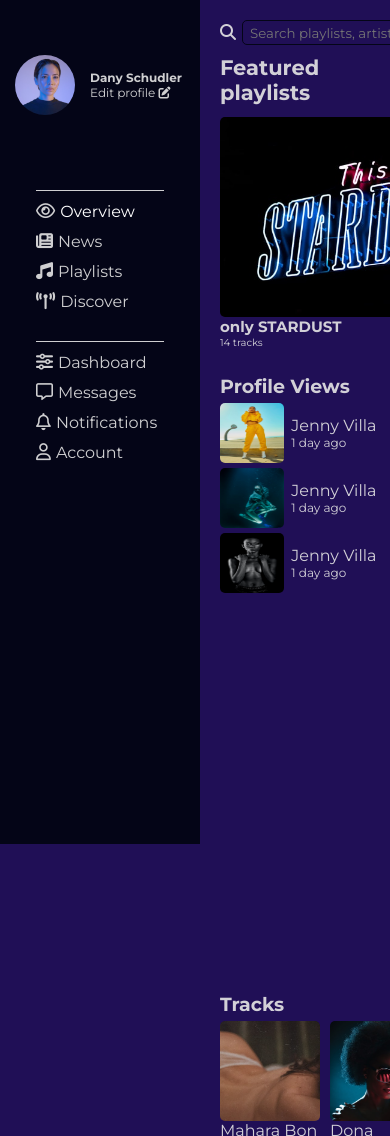
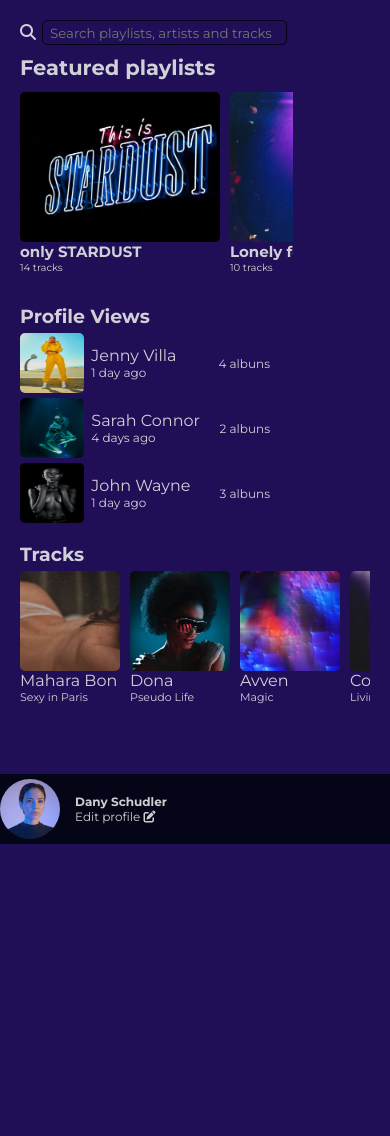
Before and after one commit to euheber/devChallenge-music, a plain HTML site: page index.html in a window 390 px wide. Shown: the top 1136 px of the page. After the commit the page ends 844 px from the top, so only its background shows below. Drawn offline with Linux system fonts and the light colour scheme.

Commit message:
first mobile version

```diff
--- a/index.html
+++ b/index.html
@@ -18,36 +18,7 @@
     <title>Music Challenge</title>
   </head>
   <body>
-    <aside id="aside-menu">
-      <section id="profile-section">
-        <div id="img-container">
-          <img src="assets/profile.jpg" alt="" />
-        </div>
 
-        <div id="edit-container">
-          <p>Dany Schudler</p>
-          <span>Edit profile <i class="fa-solid fa-pen-to-square"></i></span>
-        </div>
-      </section>
-
-      <section class="list-items-menu">
-        <ul>
-          <li id="active"><i class="fa-regular fa-eye"></i>Overview</li>
-          <li><i class="fa-solid fa-newspaper"></i>News</li>
-          <li><i class="fa-solid fa-music"></i>Playlists</li>
-          <li><i class="fa-solid fa-tower-broadcast"></i>Discover</li>
-        </ul>
-      </section>
-
-      <section class="list-items-menu">
-        <ul>
-          <li><i class="fa-solid fa-sliders"></i>Dashboard</li>
-          <li><i class="fa-regular fa-message"></i>Messages</li>
-          <li><i class="fa-regular fa-bell"></i>Notifications</li>
-          <li><i class="fa-regular fa-user"></i>Account</li>
-        </ul>
-      </section>
-    </aside>
 <main>
       <section>
         <div id="search-box">
@@ -147,11 +118,11 @@
 
               <div class="profile-info">
                   <div>
-                    <p>Jenny Villa</p>
-                    <span>1 day ago</span>
+                    <p>Sarah Connor</p>
+                    <span>4 days ago</span>
                   </div>
                   <div>
-                    <span>4 albuns</span>
+                    <span>2 albuns</span>
                   </div>
 
 
@@ -166,11 +137,11 @@
 
               <div class="profile-info">
                   <div>
-                    <p>Jenny Villa</p>
+                    <p>John Wayne</p>
                     <span>1 day ago</span>
                   </div>
                   <div>
-                    <span>4 albuns</span>
+                    <span>3 albuns</span>
                   </div>
 
 
@@ -232,6 +203,37 @@
           </div>
         </div>
       </main>
+
+      <aside id="aside-menu">
+        <section id="profile-section">
+          <div id="img-container">
+            <img src="assets/profile.jpg" alt="" />
+          </div>
+
+          <div id="edit-container">
+            <p>Dany Schudler</p>
+            <span>Edit profile <i class="fa-solid fa-pen-to-square"></i></span>
+          </div>
+        </section>
+
+        <section class="list-items-menu">
+          <ul>
+            <li id="active"><i class="fa-regular fa-eye"></i>Overview</li>
+            <li><i class="fa-solid fa-newspaper"></i>News</li>
+            <li><i class="fa-solid fa-music"></i>Playlists</li>
+            <li><i class="fa-solid fa-tower-broadcast"></i>Discover</li>
+          </ul>
+        </section>
+
+        <section class="list-items-menu">
+          <ul>
+            <li><i class="fa-solid fa-sliders"></i>Dashboard</li>
+            <li><i class="fa-regular fa-message"></i>Messages</li>
+            <li><i class="fa-regular fa-bell"></i>Notifications</li>
+            <li><i class="fa-regular fa-user"></i>Account</li>
+          </ul>
+        </section>
+      </aside>
     <script src="script/script.js"></script>
   </body>
 </html>
--- a/styles/style.css
+++ b/styles/style.css
@@ -251,6 +251,7 @@ main {
   overflow-x: auto;
   width: 35rem;
   padding-bottom: 1.1rem;
+  margin-bottom: 1.1rem;
 }
 
 .track-img {
@@ -275,16 +276,68 @@ main {
 
 /*bottom content*/
 
-@media (max-width: 768px) {
-  main {
-    overflow-y: auto !important;
+@media (max-width: 1024px) {
+ body{
+   overflow-x: hidden;
+ }
+  #bottom-content {
+    margin-top: 2.1rem;
+    display: flex;
+    gap: 15rem;
   }
-  #bottom-content {
-    display: flex;
+
+  #featured-playlist {
+    width: 80vw;
+    padding-right: 3rem;
+  }
+
+  .playlists {
+    width: 20rem;
+    height: 15rem;
+}
+
+.playlists img{
+  width: 100%;
+  height: 100%;
+}
+}
+
+@media (max-width: 768px){
+  #featured-playlist{
+    width: 70vw;
+  }
+
+  #bottom-content{
+    flex-direction: column;
+    gap: 2rem;
+  }
+}
+
+@media(max-width: 540px){
+
+  main{
+    margin: 0;
+    padding-left: 2rem;
+  }
+
+  body{
     flex-direction: column;
   }
 
-  #featured-playlist {
-    width: 30rem;
+  #aside-menu {
+    position: fixed;
+    bottom: 0;
+    width: 100%;
+    height: 7rem;
+    overflow: hidden;
   }
+
+  #profile-section {
+    margin: 0;
+  }
+
+  #track-slider{
+    margin-bottom: 10rem
+  }
+
 }
```
